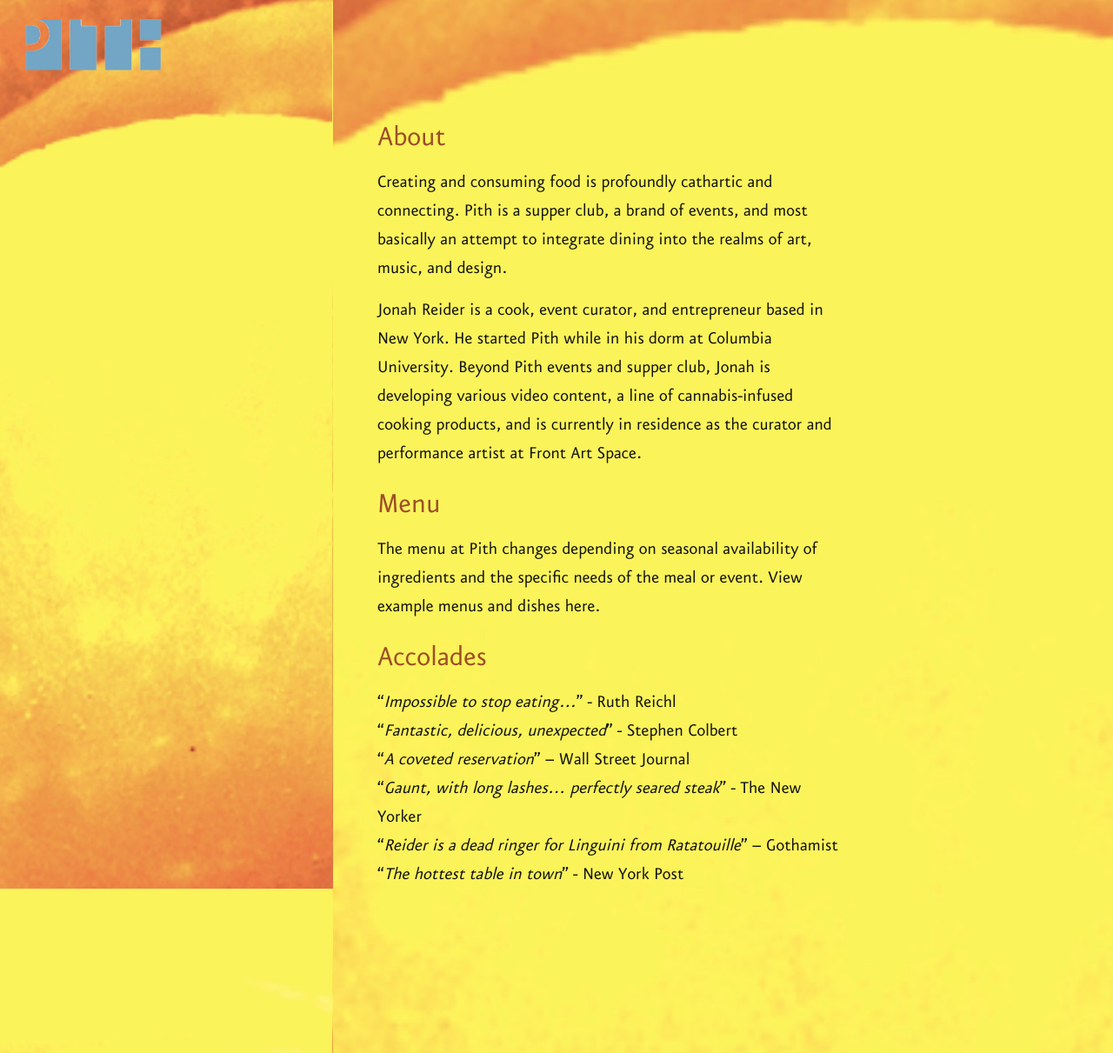
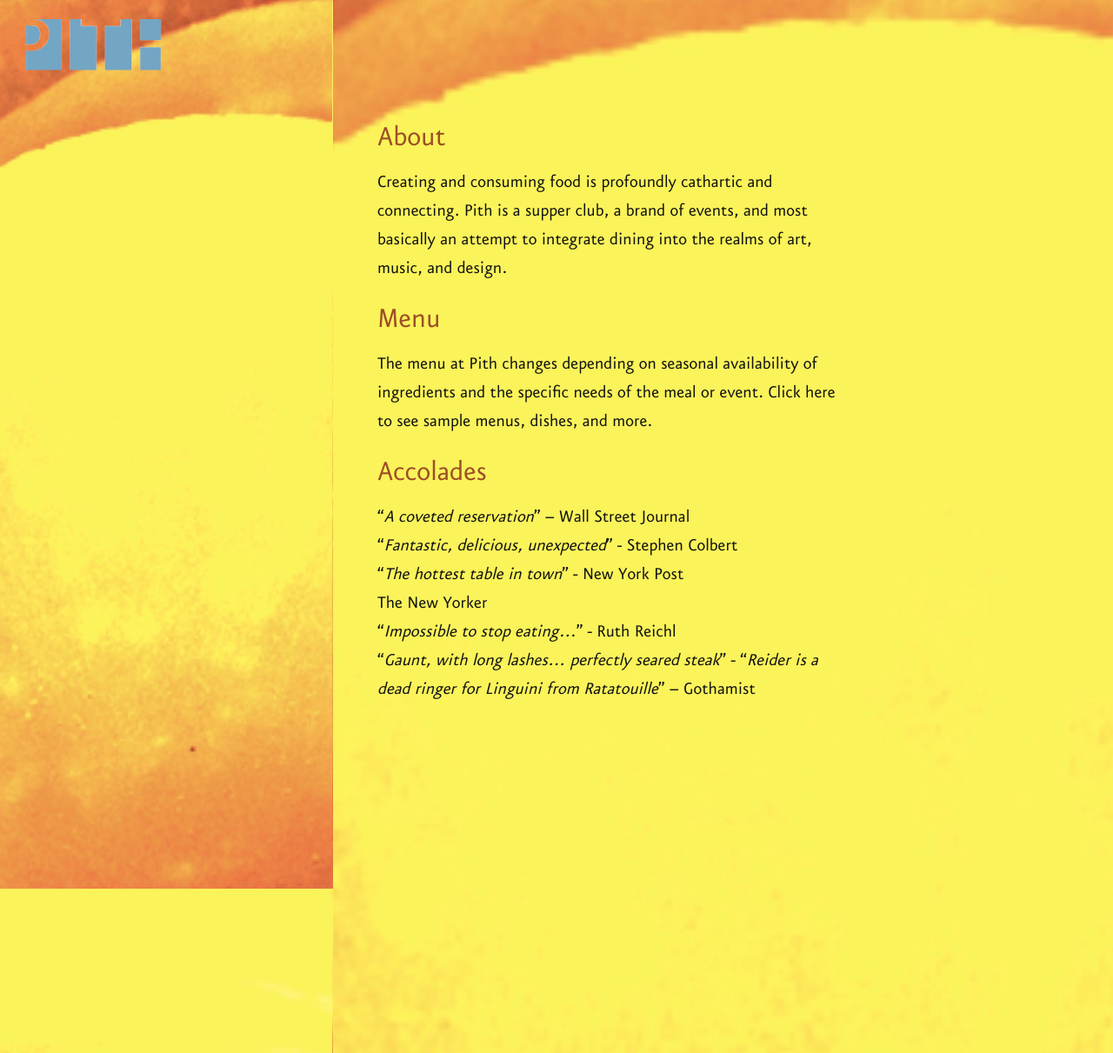
Before and after one commit to zoe-pith/pith-site, a Jekyll site: the page built from about.md, in a window 1280 px wide. Shown: the whole page at 87% size. Built offline with Jekyll 4.4.1, drawn with Linux system fonts in a browser that asks for light colours.

Commit message:
move around concact and about text, remove sound

```diff
--- a/about.md
+++ b/about.md
@@ -9,18 +9,17 @@ weight: 1
 
 Creating and consuming food is profoundly cathartic and connecting. Pith is a supper club, a brand of events, and most basically an attempt to integrate dining into the realms of art, music, and design.
 
-Jonah Reider is a cook, event curator, and entrepreneur based in New York. He started Pith while in his dorm at Columbia University. Beyond Pith events and supper club, Jonah is developing various video content, a line of cannabis-infused cooking products, and is currently in residence as the curator and performance artist at [Front Art Space](http://www.frontartspace.com/).
-
 ## Menu
 
 The menu at Pith changes depending on seasonal availability of ingredients and the specific needs of the meal or event.
-[View example menus and dishes here](http://www.google.com/?q=pith+menu).
+[Click here to see sample menus, dishes, and more](http://www.google.com/?q=pith+menu).
 
 ## Accolades
 
+"_A coveted reservation_" – [Wall Street Journal](http://www.wsj.com/articles/for-columbia-student-entrepreneur-dorm-restaurant-is-just-the-first-course-1454113319)
+"_Fantastic, delicious, unexpected_" - [Stephen Colbert](https://www.youtube.com/watch?v=61fjFhCBnRc)
+"_The hottest table in town_" - [New York Post](http://nypost.com/2015/10/07/the-hottest-table-in-town-is-in-a-columbia-university-dorm/)
+[The New Yorker](http://www.newyorker.com/magazine/2015/10/26/supper-club)
 "_Impossible to stop eating…_" - [Ruth Reichl](http://ruthreichl.com/2016/04/a-pithy-meal.html/)
-"_Fantastic, delicious, unexpected_" - [Stephen Colbert](https://www.youtube.com/watch?v=61fjFhCBnRc)
-"_A coveted reservation_" – [Wall Street Journal](http://www.wsj.com/articles/for-columbia-student-entrepreneur-dorm-restaurant-is-just-the-first-course-1454113319)
-"_Gaunt, with long lashes... perfectly seared steak_" - [The New Yorker](http://www.newyorker.com/magazine/2015/10/26/supper-club)
+"_Gaunt, with long lashes... perfectly seared steak_" -
 "_Reider is a dead ringer for Linguini from Ratatouille_" – [Gothamist](http://gothamist.com/2016/01/30/there_is_a_900-person_waiting_list.php)
-"_The hottest table in town_" - [New York Post](http://nypost.com/2015/10/07/the-hottest-table-in-town-is-in-a-columbia-university-dorm/)
--- a/js/main.js
+++ b/js/main.js
@@ -12,7 +12,8 @@
   menuMouseEvents();
   turnips();
 
-  setTimeout(audio, 500); // delay so that initial load of page doesn't result in sound, ya?
+  // no audio for now :)
+  //setTimeout(audio, 500); // delay so that initial load of page doesn't result in sound, ya?
 
   switch (window.location.pathname) {
     case '/pith-site/':
```
Also changed, not shown: contact.md (+6 -2 lines), README.md.
